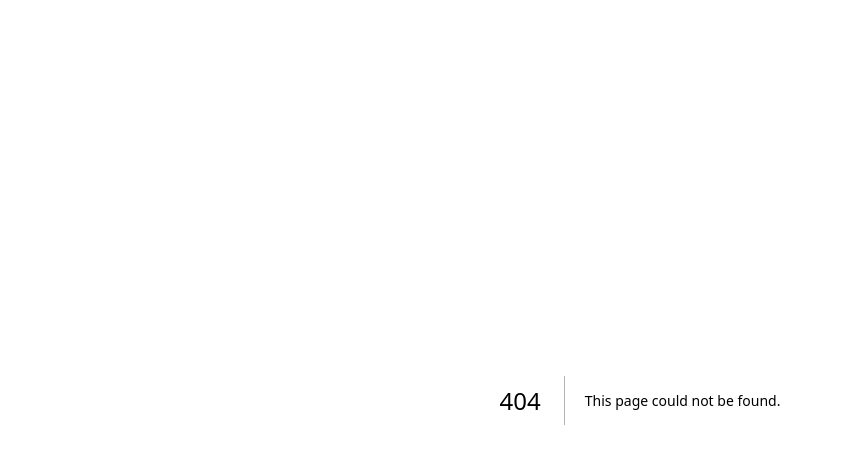
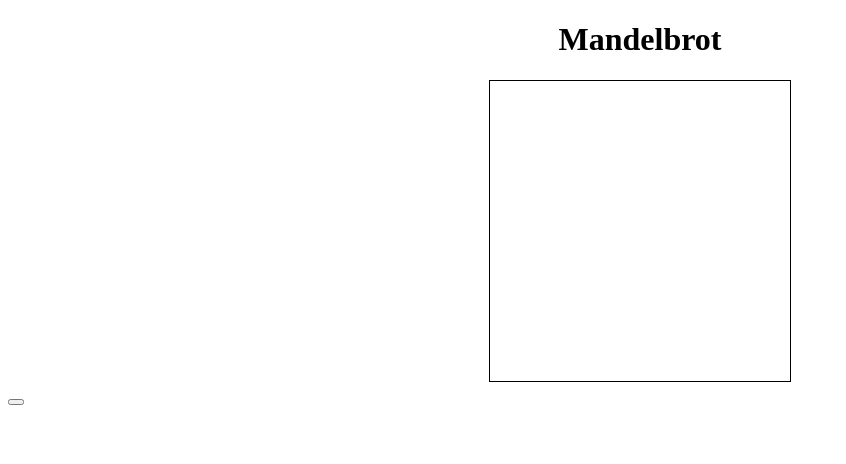
Before and after one commit to osawa-koki/fractal-drawer.ts, a Next.js app: page /mandelbrot in a window 1280 px wide. Before the commit this address had no page. Shown: the top 464 px of the page, without its empty margins (0-846 px from the left). Built offline with nearby package versions, Linux system fonts and the light colour scheme.

Commit message:
基本描写まで。

```diff
--- a/pages/_app.js
+++ b/pages/_app.js
@@ -1,4 +1,5 @@
 import '../components/Layout.scss';
+import '../pages/global.scss';
 
 import '../pages/index.scss';
 
--- /dev/null
+++ b/pages/global.scss
@@ -0,0 +1,18 @@
+
+#CanvasArea {
+  h1 {
+    text-align: center;
+  }
+  canvas {
+    display: block;
+    margin: 0 auto;
+    aspect-ratio: 1 / 1;
+    border: 1px black solid;
+  }
+}
+
+.center {
+  display: flex;
+  justify-content: center;
+  align-items: center;
+}
--- /dev/null
+++ b/pages/mandelbrot.tsx
@@ -0,0 +1,74 @@
+import React, { useRef, useState } from 'react';
+
+const Mandelbrot = () => {
+
+  let canvasRef = useRef<HTMLCanvasElement>(null);
+
+  let [canvasSize, setCanvasSize] = useState(300);
+  let [color, setColor] = useState(0);
+  let [maxIterations, setMaxIterations] = useState(20);
+  let [threshold, setThreshold] = useState(10);
+  let [xMin, setXMin] = useState(-2.5);
+  let [xMax, setXMax] = useState(1);
+  let [yMin, setYMin] = useState(-1);
+  let [yMax, setYMax] = useState(1);
+
+  function Draw() {
+    let canvas = canvasRef.current;
+    if (canvas) {
+      let context = canvas.getContext('2d');
+      if (context) {
+        let imageData = context.createImageData(canvasSize, canvasSize);
+        let data = imageData.data;
+        let xScale = (xMax - xMin) / canvasSize;
+        let yScale = (yMax - yMin) / canvasSize;
+        for (let x = 0; x < canvasSize; x++) {
+          for (let y = 0; y < canvasSize; y++) {
+            let a = xMin + x * xScale;
+            let b = yMin + y * yScale;
+            let ca = a;
+            let cb = b;
+            let n = 0;
+            while (n < maxIterations) {
+              let aa = a * a - b * b;
+              let bb = 2 * a * b;
+              a = aa + ca;
+              b = bb + cb;
+              if (Math.abs(a + b) > threshold) {
+                break;
+              }
+              n++;
+            }
+            let bright = n / maxIterations * 255;
+            let pixel = (x + y * canvasSize) * 4;
+            data[pixel + 0] = bright;
+            data[pixel + 1] = bright;
+            data[pixel + 2] = bright;
+            data[pixel + 3] = 255;
+          }
+        }
+        context.putImageData(imageData, 0, 0);
+      }
+    }
+  }
+
+  return (
+    <div>
+      <div id='CanvasArea'>
+        <h1 onClick={() => {console.log(canvasRef.current)}}>Mandelbrot</h1>
+        <canvas ref={canvasRef} width={canvasSize} height={canvasSize} />
+      </div>
+      <table>
+        <tbody>
+          <tr>
+            <th></th>
+            <td></td>
+          </tr>
+        </tbody>
+      </table>
+      <button onClick={Draw}></button>
+    </div>
+  );
+};
+
+export default Mandelbrot;
```
